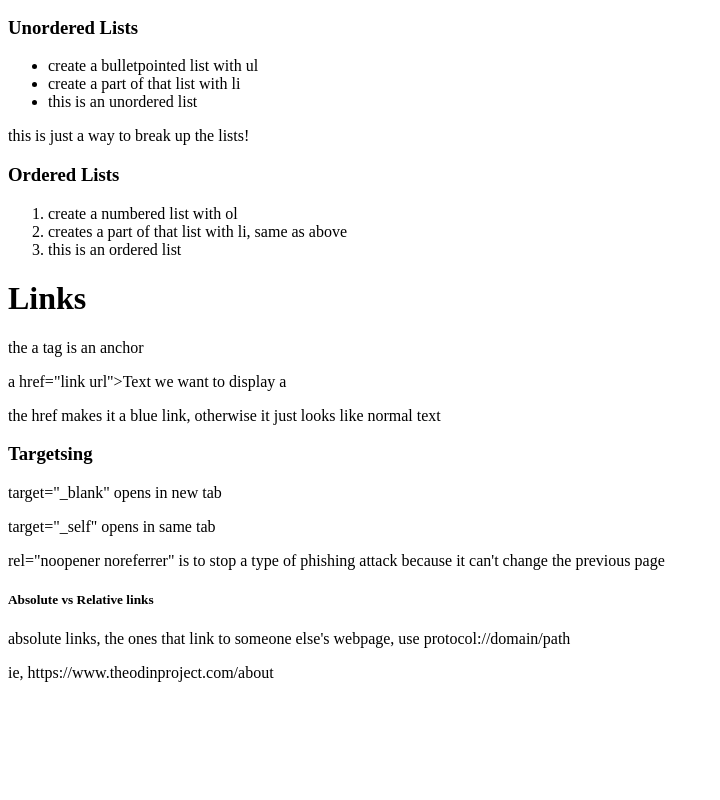
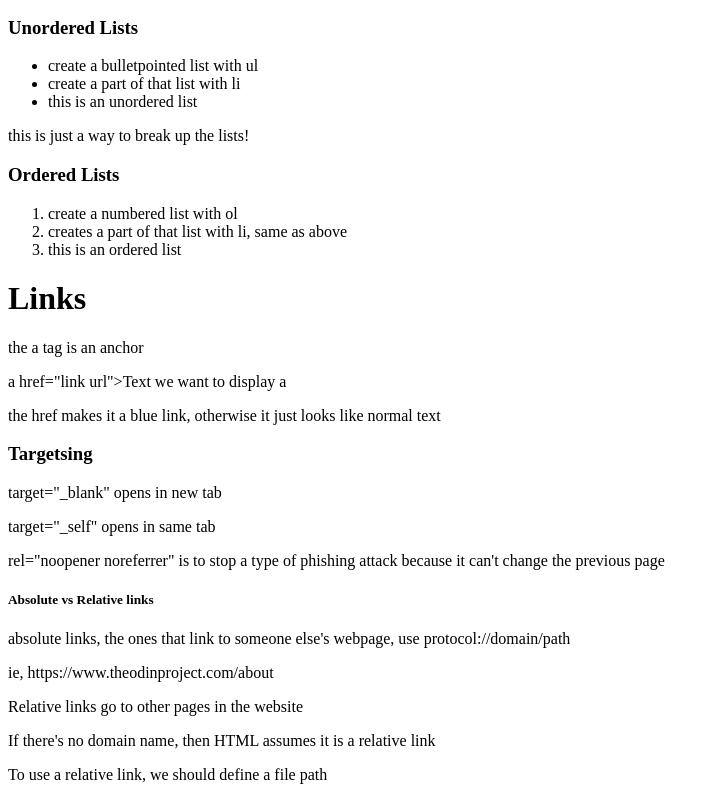
Before and after one commit to CyanCat8991/Odin-html, a plain HTML site: page index.html in a window 1280 px wide. Shown: the part 1131-1931 px from the top of the page, without its empty margins (0-720 px from the left). Before the commit the page ends 1829 px from the top, so only its background shows below. Drawn offline with Linux system fonts and the light colour scheme.

Commit message:
relative links, about page boilerplate

```diff
--- a/index.html
+++ b/index.html
@@ -72,6 +72,10 @@
         <h5>Absolute vs Relative links</h5>
         <p>absolute links, the ones that link to someone else's webpage, use protocol://domain/path</p>
         <p>ie, https://www.theodinproject.com/about </p>
+        <p>Relative links go to other pages in the website</p>
+        <p>If there's no domain name, then HTML assumes it is a relative link</p>
+        <p>To use a relative link, we should define a file path</p>
+
 
     </body>
 
```
Also changed, not shown: odin-links-and-images/about.html (added, +13 -0 lines).
